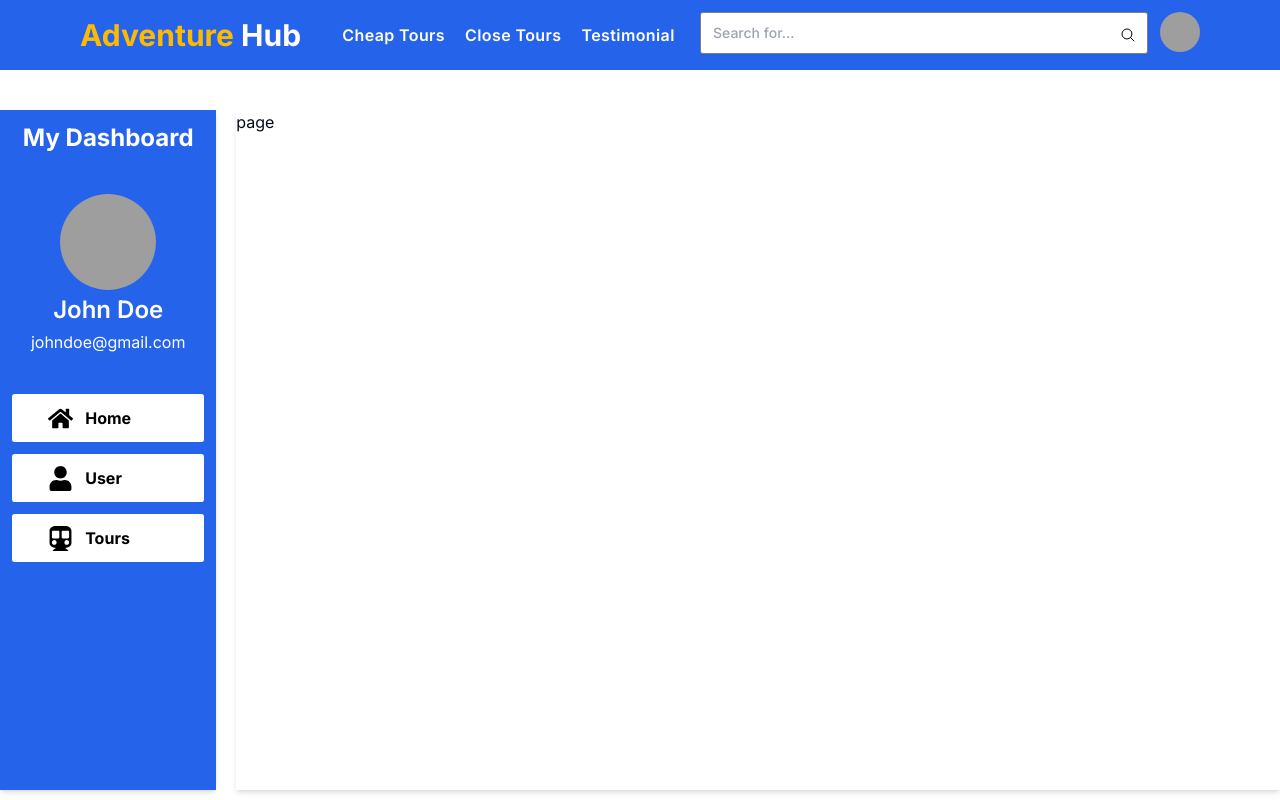
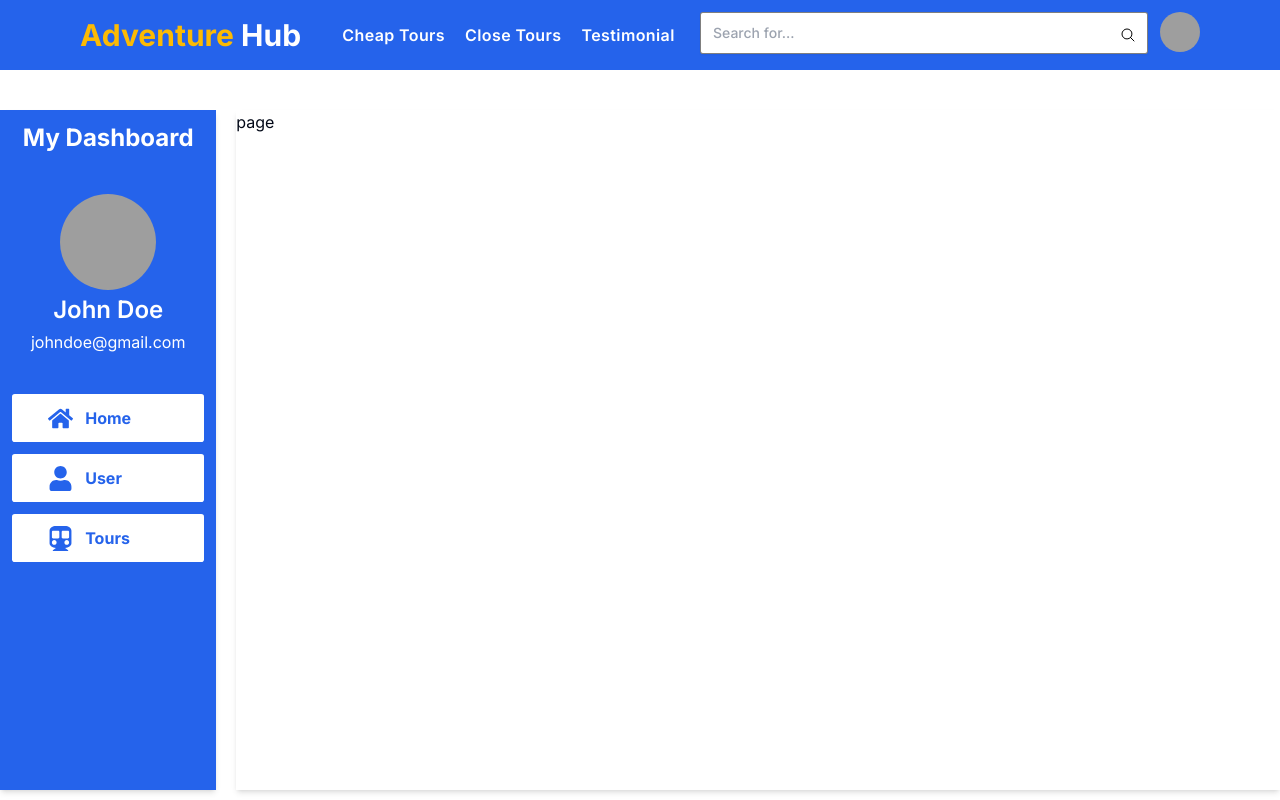
Before and after one commit to Abenezer-berhanu/final_tour_and_travel_production, a Next.js app: page /admin/tours in a window 1280 px wide. Shown: the top 800 px of the page. Built offline with nearby package versions, Linux system fonts and the light colour scheme; grey boxes are pictures that could not be loaded.

Commit message:
FINISH: admin dashboard ui

```diff
--- a/src/app/admin/dashboard/page.jsx
+++ b/src/app/admin/dashboard/page.jsx
@@ -3,6 +3,7 @@ import { GiSubway } from "react-icons/gi";
 import { FaUser } from "react-icons/fa";
 import AdminSmallUsersTable from "@/components/uiComponents/AdminSmallUsersTable";
 import { AdminPieChart } from "@/components/uiComponents/AdminPieChart";
+import Link from "next/link";
 
 function page() {
   return (
@@ -37,11 +38,28 @@ function page() {
         {/* for the 5 users and tours */}
         <div className="flex flex-col gap-4 col-span-8">
           <span className="py-3">
-            <h1 className="text-xl font-bold">Users</h1>
+            <span className="flex justify-between items-center py-1">
+              <h1 className="text-xl font-bold">Users</h1>{" "}
+              <Link
+                href="/admin/users"
+                className="text-sm font-semibold text-primary "
+              >
+                Sell all
+              </Link>
+            </span>
             <AdminSmallUsersTable />
           </span>
           <span>
-            <h1 className="text-xl font-bold">Tours</h1>
+            <span className="flex justify-between items-center py-1">
+              <h1 className="text-xl font-bold">Tours</h1>{" "}
+              <Link
+                href="/admin/users"
+                className="text-sm font-semibold text-primary "
+              >
+                Sell all
+              </Link>
+            </span>
+
             <AdminSmallUsersTable />
           </span>
         </div>
--- a/src/components/uiComponents/DashboardLayout.jsx
+++ b/src/components/uiComponents/DashboardLayout.jsx
@@ -19,7 +19,7 @@ function DashboardLayout() {
       <div className="flex flex-col items-start justify-center gap-3">
         <Link
           href={"/admin/dashboard"}
-          className="flex w-full items-center justify-center bg-white text-black rounded-md p-1 cursor-pointer hover:bg-primary_orange duration-200"
+          className="flex w-full items-center justify-center bg-white text-black rounded-md p-1 cursor-pointer text-primary hover:bg-primary_orange duration-200"
         >
           <div className="flex gap-3 items-center py-5 min-w-[120px] max-h-[30px]">
             <FaHome size={25} className="" />
@@ -28,7 +28,7 @@ function DashboardLayout() {
         </Link>
         <Link
           href={"/admin/users"}
-          className="flex items-center justify-center w-full bg-white text-black rounded-md p-1 cursor-pointer hover:bg-primary_orange duration-200"
+          className="flex items-center justify-center w-full bg-white text-black rounded-md p-1 cursor-pointer text-primary hover:bg-primary_orange duration-200"
         >
           <div className="flex gap-3 items-center py-5 min-w-[120px] max-h-[30px]">
             <FaUser size={25} />
@@ -37,7 +37,7 @@ function DashboardLayout() {
         </Link>
         <Link
           href={"/admin/tours"}
-          className="flex items-center justify-center w-full bg-white text-black rounded-md p-1 cursor-pointer hover:bg-primary_orange duration-200"
+          className="flex items-center justify-center w-full bg-white text-black rounded-md p-1 cursor-pointer text-primary hover:bg-primary_orange duration-200"
         >
           <div className="flex gap-3 items-center py-5 min-w-[120px] max-h-[30px]">
             <FaSubway size={25} />
--- a/src/components/uiComponents/DashboardStatCards.jsx
+++ b/src/components/uiComponents/DashboardStatCards.jsx
@@ -4,7 +4,7 @@ import React from "react";
 function DashboardStatCards({ icon, title, amount, link }) {
   return (
     <>
-      <article className="flex items-end justify-between rounded-lg border border-gray-100 bg-white p-6">
+      <article className="flex items-end justify-between rounded-lg shadow-md bg-white p-6">
         <div className="flex items-center gap-4">
           {icon}
 
```
